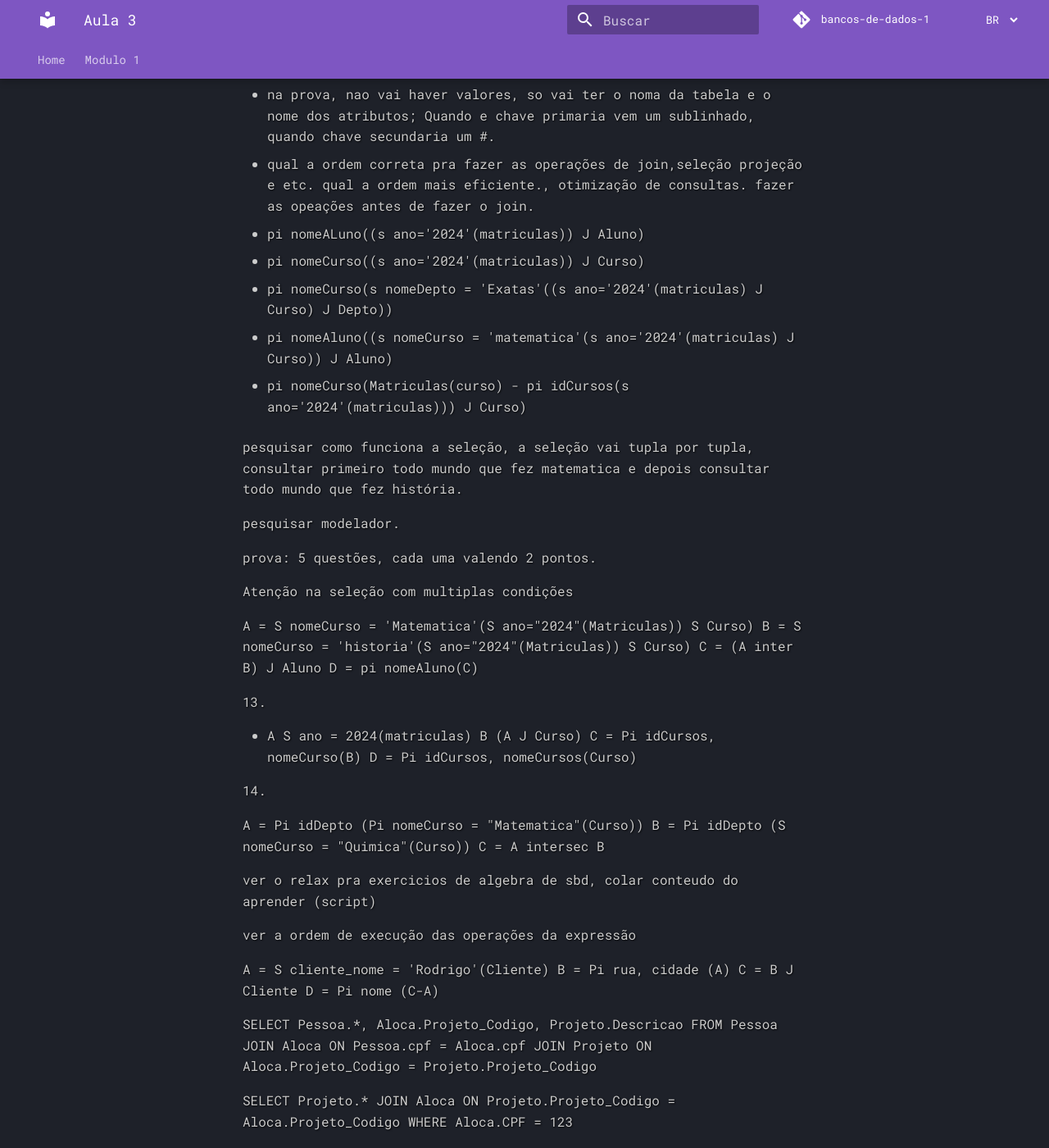
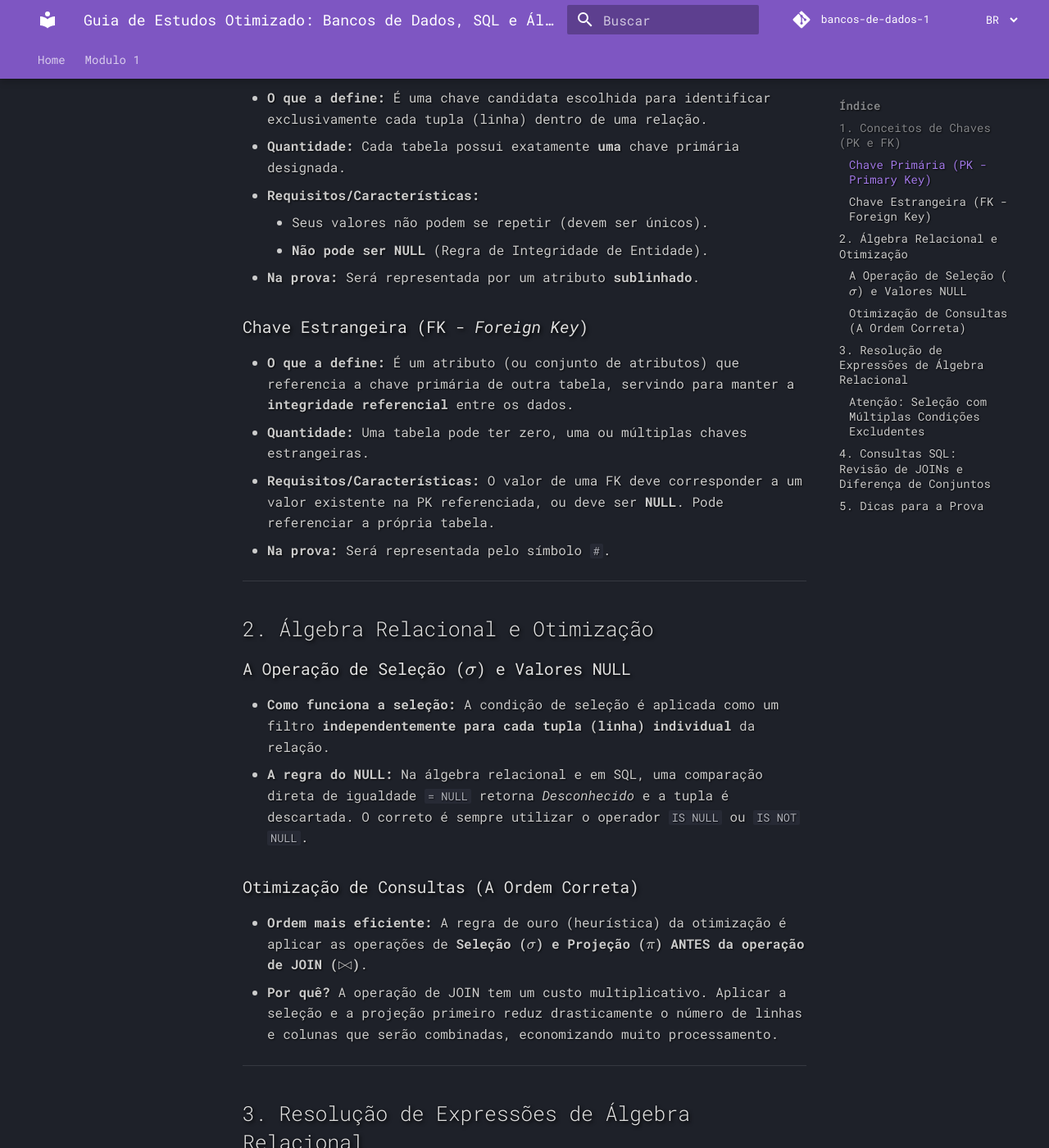
Before and after one commit to arthurrochamoreira/bancos-de-dados-1, an MkDocs documentation site: the page built from docs/modulo_1/aula_3.md, in a window 1280 px wide and 1400 px high, scrolled down 260 px. Shown: the whole window at 82% size. Built offline with MkDocs 1.6.1 and Material for MkDocs 9.7.7, drawn with Linux system fonts in a browser that asks for light colours; comment, search, counter and statistics services are not loaded; some of the changed text lies outside the part shown.

Commit message:
update: aula_3.md

````diff
--- a/docs/modulo_1/aula_3.md
+++ b/docs/modulo_1/aula_3.md
@@ -1,68 +1,80 @@
-- chave primaria: requisitos, caracteristicas, quantidade; o que define uma chave primária?
+# Guia de Estudos Otimizado: Bancos de Dados, SQL e Álgebra Relacional
 
-- chave estrangeiro: pesquisar o mesmo do acima
+## 1. Conceitos de Chaves (PK e FK)
 
-- em algebra relacional não existe seleção = null.
+### Chave Primária (PK - *Primary Key*)
+*   **O que a define:** É uma chave candidata escolhida para identificar exclusivamente cada tupla (linha) dentro de uma relação.
+*   **Quantidade:** Cada tabela possui exatamente **uma** chave primária designada.
+*   **Requisitos/Características:**
+    *   Seus valores não podem se repetir (devem ser únicos).
+    *   **Não pode ser NULL** (Regra de Integridade de Entidade).
+*   **Na prova:** Será representada por um atributo **sublinhado**.
 
-- na prova, nao vai haver valores, so vai ter o noma da tabela e o nome dos atributos; Quando e chave primaria vem um sublinhado, quando chave secundaria um #.
+### Chave Estrangeira (FK - *Foreign Key*)
+*   **O que a define:** É um atributo (ou conjunto de atributos) que referencia a chave primária de outra tabela, servindo para manter a **integridade referencial** entre os dados.
+*   **Quantidade:** Uma tabela pode ter zero, uma ou múltiplas chaves estrangeiras.
+*   **Requisitos/Características:** O valor de uma FK deve corresponder a um valor existente na PK referenciada, ou deve ser **NULL**. Pode referenciar a própria tabela.
+*   **Na prova:** Será representada pelo símbolo `#`.
 
-- qual a ordem correta pra fazer as operações de join,seleção projeção e etc. qual a ordem mais eficiente., otimização de consultas. fazer as opeações antes de fazer o join.
+---
 
-- pi nomeALuno((s ano='2024'(matriculas)) J Aluno)
+## 2. Álgebra Relacional e Otimização
 
-- pi nomeCurso((s ano='2024'(matriculas)) J Curso)
+### A Operação de Seleção ($\sigma$) e Valores NULL
+*   **Como funciona a seleção:** A condição de seleção é aplicada como um filtro **independentemente para cada tupla (linha) individual** da relação.
+*   **A regra do NULL:** Na álgebra relacional e em SQL, uma comparação direta de igualdade `= NULL` retorna *Desconhecido* e a tupla é descartada. O correto é sempre utilizar o operador `IS NULL` ou `IS NOT NULL`.
 
-- pi nomeCurso(s nomeDepto = 'Exatas'((s ano='2024'(matriculas) J Curso) J Depto))
+### Otimização de Consultas (A Ordem Correta)
+*   **Ordem mais eficiente:** A regra de ouro (heurística) da otimização é aplicar as operações de **Seleção ($\sigma$) e Projeção ($\pi$) ANTES da operação de JOIN ($\bowtie$)**.
+*   **Por quê?** A operação de JOIN tem um custo multiplicativo. Aplicar a seleção e a projeção primeiro reduz drasticamente o número de linhas e colunas que serão combinadas, economizando muito processamento.
 
-- pi nomeAluno((s nomeCurso = 'matematica'(s ano='2024'(matriculas) J Curso)) J Aluno)
+---
 
-- pi nomeCurso(Matriculas(curso) - pi idCursos(s ano='2024'(matriculas))) J Curso)
+## 3. Resolução de Expressões de Álgebra Relacional
 
-pesquisar como funciona a seleção, a seleção vai tupla por tupla, consultar primeiro todo mundo que fez matematica e depois consultar todo mundo que fez história.
+**Otimizando Consultas (Fazer operações restritivas antes do JOIN):**
+*   $\pi_{nomeCurso} (\sigma_{ano='2024'}(Matriculas) \bowtie Curso \bowtie \sigma_{nomeDepto = 'Exatas'}(Depto))$
+*   $\pi_{nomeAluno} (\sigma_{ano='2024'}(Matriculas) \bowtie \sigma_{nomeCurso = 'Matematica'}(Curso) \bowtie Aluno)$
 
-pesquisar modelador.
+**Diferença de Conjuntos (Exceções):**
+*   $\pi_{nomeCurso} ( (\pi_{idCurso}(Curso) - \pi_{idCurso}(\sigma_{ano='2024'}(Matriculas))) \bowtie Curso )$
+    *Explicação:* Pega todos os cursos, subtrai os cursos que tiveram matrícula em 2024, resultando nos cursos sem matrícula neste ano.
 
-prova: 5 questões, cada uma valendo 2 pontos.
+### Atenção: Seleção com Múltiplas Condições Excludentes
+Para encontrar alunos que fizeram Matemática **E** História no mesmo ano, é necessário usar **Intersecção ($\cap$)**, pois uma única tupla não pode ser dois cursos ao mesmo tempo.
+*   A = $\pi_{idCurso}(\sigma_{nomeCurso = 'Matematica'}(Curso))$
+*   B = $\pi_{idCurso}(\sigma_{nomeCurso = 'Historia'}(Curso))$
+*   C = (A $\cap$ B)
+*   D = $\pi_{nomeAluno} (\sigma_{ano='2024'}(Matriculas) \bowtie C \bowtie Aluno)$
 
+---
 
-Atenção na seleção com multiplas condições
+## 4. Consultas SQL: Revisão de JOINs e Diferença de Conjuntos
 
-A = S nomeCurso = 'Matematica'(S ano="2024"(Matriculas)) S Curso)
-B = S nomeCurso = 'historia'(S ano="2024"(Matriculas)) S Curso)
-C = (A inter B) J Aluno
-D = pi nomeAluno(C)
-
-13.
-
-- A S ano = 2024(matriculas)
-B (A J Curso)
-C = Pi idCursos, nomeCurso(B)
-D = Pi idCursos, nomeCursos(Curso)
-
-14.
-
-A = Pi idDepto (Pi nomeCurso = "Matematica"(Curso))
-B = Pi idDepto (S nomeCurso = "Quimica"(Curso))
-C = A intersec B
-
-ver o relax pra exercicios de algebra de sbd, colar conteudo do aprender (script)
-
-ver a ordem de execução das operações da expressão
-
-A = S cliente_nome = 'Rodrigo'(Cliente)
-B = Pi rua, cidade (A)
-C = B J Cliente
-D = Pi nome (C-A)
-
+**JOINs Sucessivos:**
+Para unir dados que dependem de uma tabela associativa (M:N), basta encadear os JOINs.
+```sql
 SELECT Pessoa.*, Aloca.Projeto_Codigo, Projeto.Descricao
 FROM Pessoa
 JOIN Aloca ON Pessoa.cpf = Aloca.cpf
-JOIN Projeto ON Aloca.Projeto_Codigo = Projeto.Projeto_Codigo
+JOIN Projeto ON Aloca.Projeto_Codigo = Projeto.Projeto_Codigo;
+```
 
-SELECT Projeto.*
-JOIN Aloca ON Projeto.Projeto_Codigo = Aloca.Projeto_Codigo
-WHERE Aloca.CPF = 123
+**Diferença de Conjuntos usando LEFT JOIN:**
+A forma mais comum em SQL de descobrir "quem NÃO possui correspondência" é usar o `LEFT JOIN` acompanhado de um `IS NULL` na chave da tabela da direita.
+```sql
+SELECT Pessoa.cpf
+FROM Pessoa
+LEFT JOIN Aloca ON Pessoa.cpf = Aloca.cpf
+WHERE Aloca.cpf IS NULL;
+```
+*Explicação:* O `LEFT JOIN` traz todas as Pessoas. Se a Pessoa não estiver na tabela `Aloca`, os campos de `Aloca` virão preenchidos com `NULL`. O `WHERE` filtra exatamente essas linhas.
 
-SELECT Pessoa.cpf
-FROM Pessoa LEFT JOIN Aloca ON Pessoa.cpf = Aloca.cpf
-WHERE Aloca.cpf IS NULL
+---
+
+## 5. Dicas para a Prova
+
+*   **Estrutura:** 5 questões, valendo 2 pontos cada.
+*   **Semântica:** Baseie-se **apenas** na estrutura (nome da tabela, atributos, sublinhado para PK e `#` para FK).
+*   **Modelador:** Refere-se ao software (como Rational Rose ou ERwin) usado para desenhar os diagramas ER/Esquemas e gerar DDLs.
+*   **Ordem de execução SQL:** Lembre-se sempre de `FROM` $\rightarrow$ `WHERE` $\rightarrow$ `GROUP BY` $\rightarrow$ `HAVING` $\rightarrow$ `SELECT` $\rightarrow$ `ORDER BY`.
````
